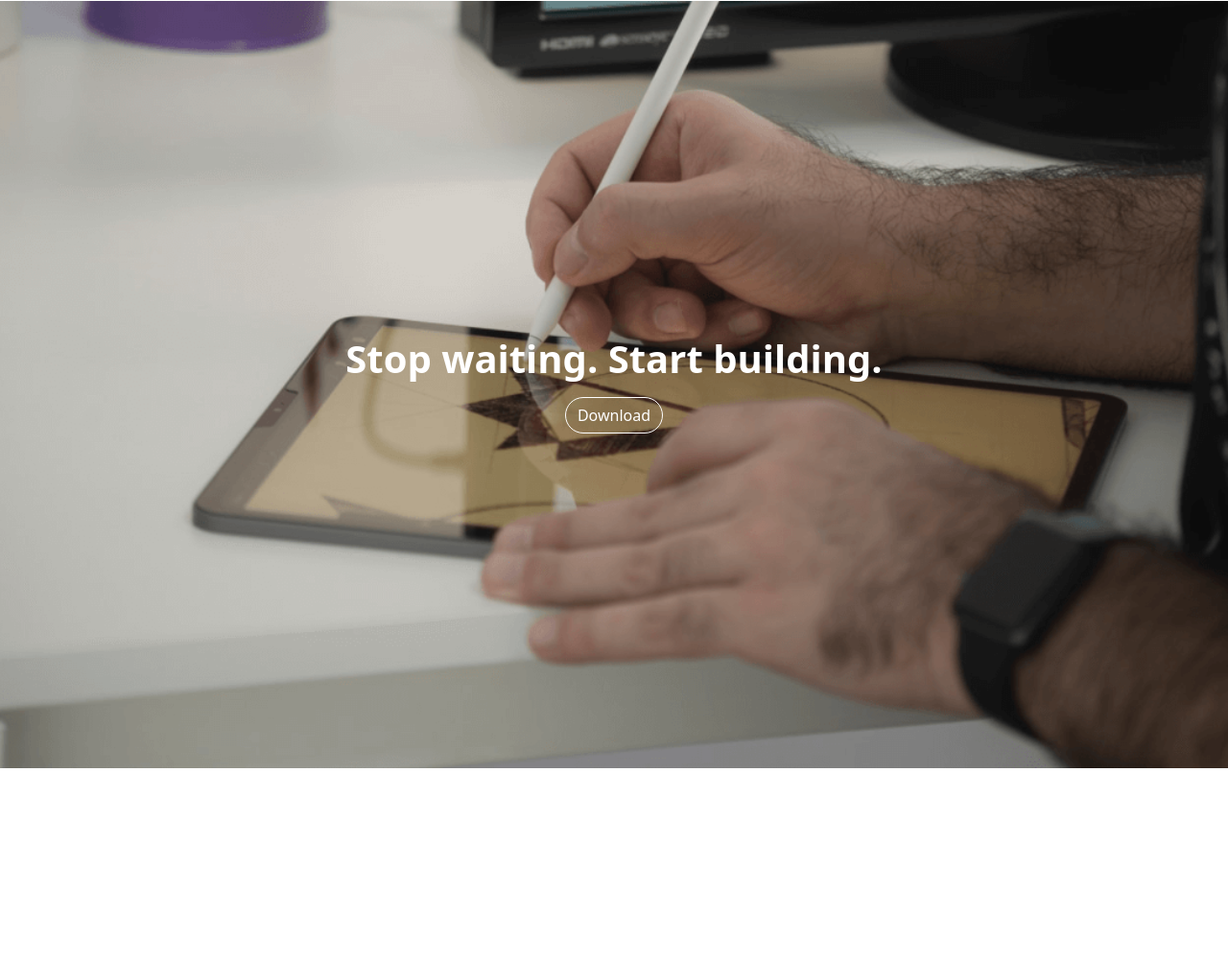
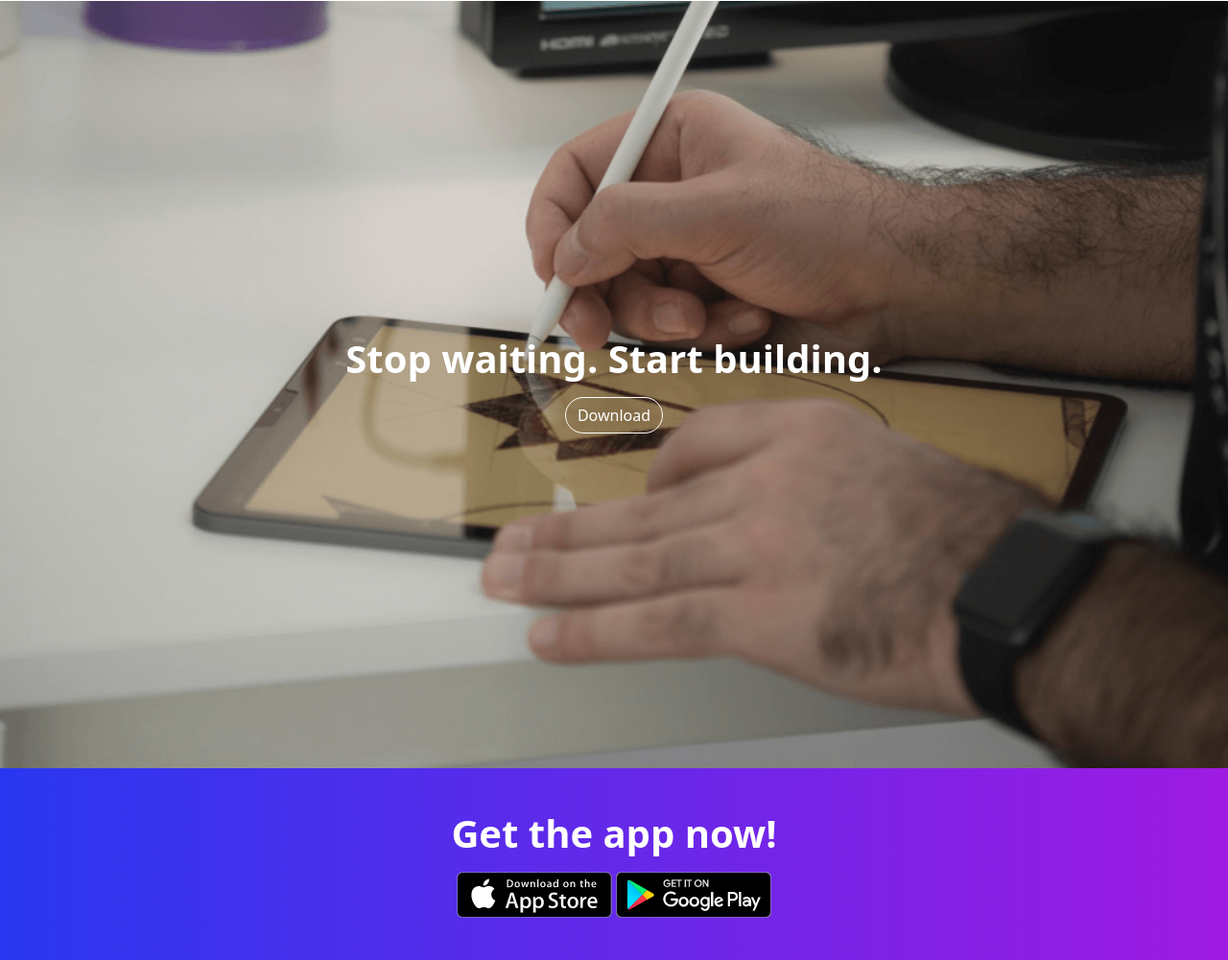
Before and after one commit to Abdur-Rahman-Apu/Mobile-shop-bootstrap, a plain HTML site: page index.html in a window 1280 px wide. Shown: the part 1515-2516 px from the top of the page at 96% size. Before the commit the page ends 2316 px from the top, so only its background shows below. Drawn offline with nearby package versions, Linux system fonts and the light colour scheme.

Commit message:
main part end

```diff
--- a/css/style.css
+++ b/css/style.css
@@ -36,3 +36,9 @@
     border: none;
     background: linear-gradient(to right, #2937f0, #9f1ae2);
 }
+
+
+/* get-the-app section  */
+.get-the-app {
+    height: 200px;
+}
--- a/index.html
+++ b/index.html
@@ -165,6 +165,15 @@
             <p class="display-6 fw-bold text-white">Stop waiting. Start building.</p>
             <a href="" class="btn rounded-pill text-white download-btn">Download</a>
         </section>
+
+
+        <section class="get-the-app gradient-color d-flex flex-column justify-content-center align-items-center">
+            <p class="text-white fw-bold display-6">Get the app now!</p>
+            <div>
+                <img src="./img/app-store.png" alt="app-store image">
+                <img src="./img/google-play.png" alt="google play image">
+            </div>
+        </section>
     </main>
     <!-- main part end  -->
 
```
